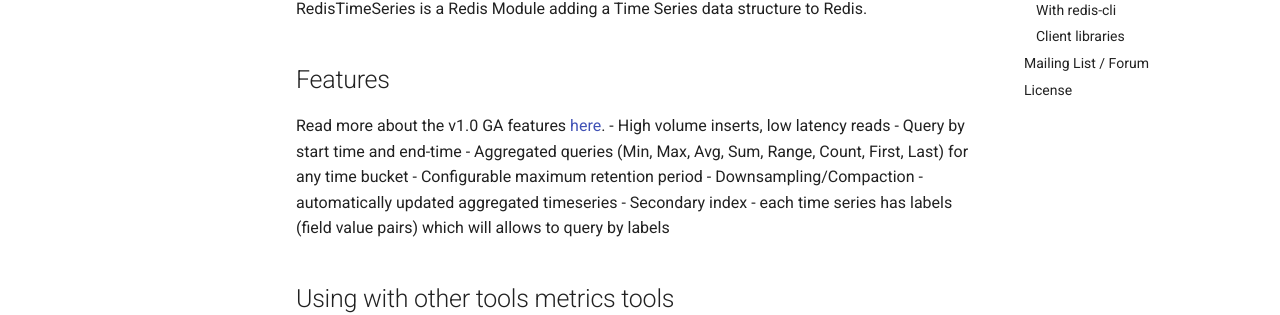
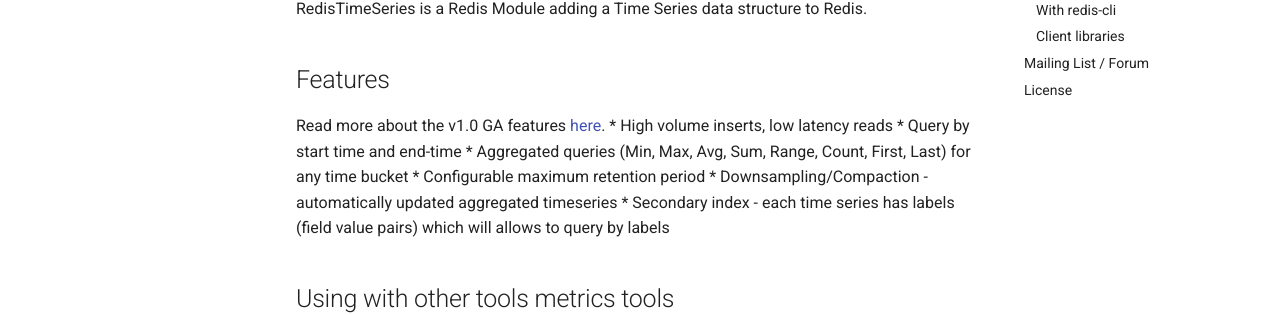
Before and after one commit to RedisTimeSeries/RedisTimeSeries, an MkDocs documentation site: the page built from docs/index.md, in a window 1280 px wide and 900 px high. Shown: the part 416-731 px from the top of the window. Built offline with MkDocs 1.6.1 and Material for MkDocs 9.7.7, drawn with Linux system fonts in a browser that asks for light colours; comment, search, counter and statistics services are not loaded; old or Windows-style settings are respelled for this version of MkDocs.

Commit message:
fix wrong aligning of features in docs

```diff
--- a/docs/index.md
+++ b/docs/index.md
@@ -5,12 +5,12 @@
 
 ## Features
 Read more about the v1.0 GA features [here](https://redislabs.com/blog/redistimeseries-ga-making-4th-dimension-truly-immersive/).
-- High volume inserts, low latency reads
-- Query by start time and end-time
-- Aggregated queries (Min, Max, Avg, Sum, Range, Count, First, Last) for any time bucket
-- Configurable maximum retention period
-- Downsampling/Compaction - automatically updated aggregated timeseries
-- Secondary index - each time series has labels (field value pairs) which will allows to query by labels
+* High volume inserts, low latency reads
+* Query by start time and end-time
+* Aggregated queries (Min, Max, Avg, Sum, Range, Count, First, Last) for any time bucket
+* Configurable maximum retention period
+* Downsampling/Compaction - automatically updated aggregated timeseries
+* Secondary index - each time series has labels (field value pairs) which will allows to query by labels
 
 ## Using with other tools metrics tools
 In the [RedisTimeSeries](https://github.com/RedisTimeSeries) organization you can
```
